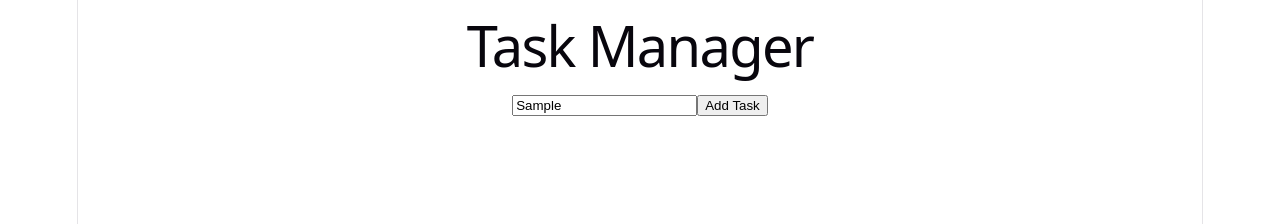
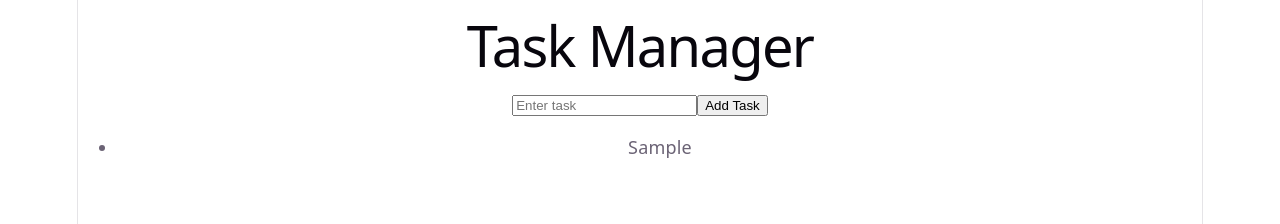
Before and after one commit to ManuthiKasuntha/my-first-app, a React (Vite) app: page / in a window 1280 px wide. Both pictures are taken after typing "Sample" into the empty fields and a click on the button "Add Task". Shown: the top 224 px of the page. Built offline with nearby package versions, Linux system fonts and the light colour scheme.

Commit message:
Implemented add task functionality

```diff
--- a/src/App.jsx
+++ b/src/App.jsx
@@ -2,6 +2,14 @@
 
 function App() {
   const [task, setTask] = useState("");
+  const [tasks, setTasks] = useState([]);
+
+  const addTask = () => {
+    if (task.trim() === "") return;
+
+    setTasks([...tasks, task]);
+    setTask("");
+  };
 
   return (
     <div>
@@ -14,7 +22,15 @@
         placeholder="Enter task"
       />
 
-      <button>Add Task</button>
+      <button onClick={addTask}>
+        Add Task
+      </button>
+
+      <ul>
+        {tasks.map((item, index) => (
+          <li key={index}>{item}</li>
+        ))}
+      </ul>
     </div>
   );
 }
```
